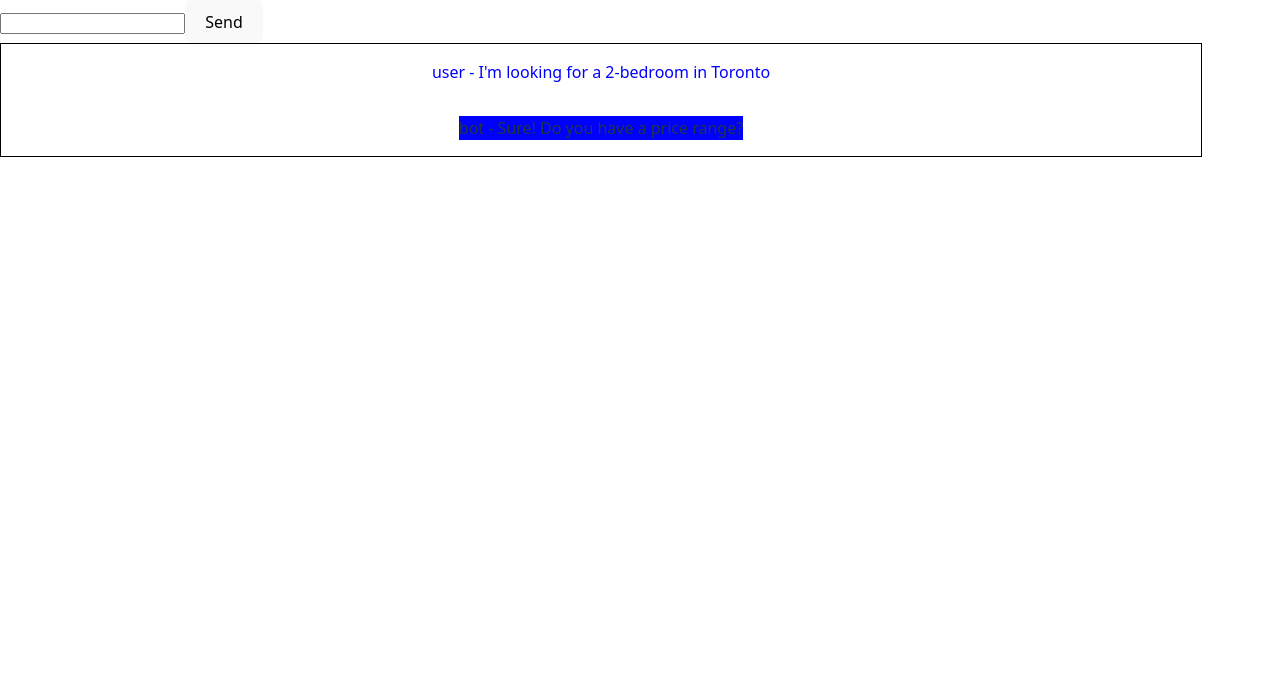
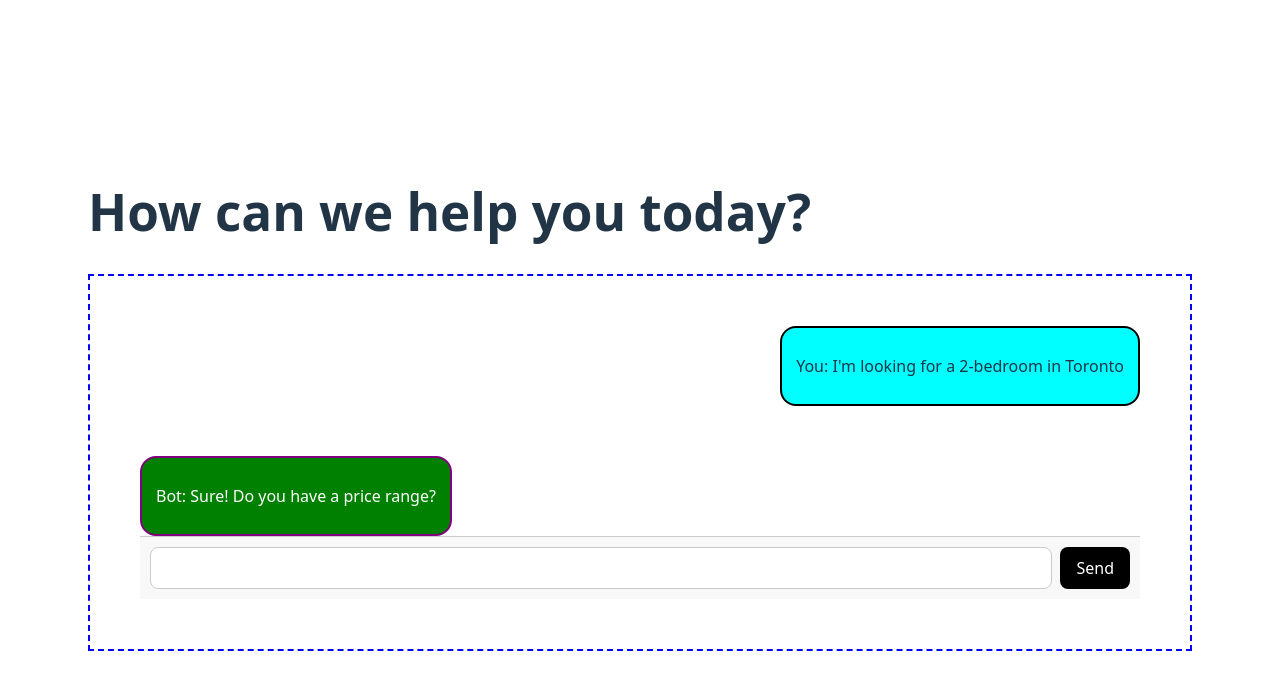
Before and after one commit to Tommi351/real-estate-chatbot, a React (Vite) app: page / in a window 1280 px wide. Shown: the top 690 px of the page. Built offline with nearby package versions, Linux system fonts and the light colour scheme.

Commit message:
feat: July 8th. Finally finished Phase 1. Moving on to Phase 2: Integrate AI

```diff
--- a/src/App.css
+++ b/src/App.css
@@ -1,10 +1,14 @@
 html, body, #root {
-  height: 100%;
+  min-height: 100%;
   margin: 0;
+  display: flex;
+  flex-direction: column;
+  justify-content: center;
 }
 
 .app {
   display: flex;
   flex-direction: column;
+  justify-content: center;
   min-height: 100vh;
 }
--- /dev/null
+++ b/src/components/Chatbot.css
@@ -0,0 +1,8 @@
+.Chatbot {
+    display: flex;
+    flex-direction: column;
+    min-width: 1000px;
+    border: 2px dashed blue;
+    margin: auto;
+    padding: 50px 50px;
+}
--- a/src/components/Chatbot.jsx
+++ b/src/components/Chatbot.jsx
@@ -1,5 +1,6 @@
 import MessageList from "./MessageList.jsx";
 import InputBox from "./InputBox.jsx";
+import "./Chatbot.css";
 
 const messages = [
   { id: 1, sender: "user", text: "I'm looking for a 2-bedroom in Toronto" },
@@ -8,9 +9,12 @@ const messages = [
 
 function Chatbot() {
     return (
-        <div>
+      <div>
+        <h1>How can we help you today?</h1>
+        <div className="Chatbot">
+           <MessageList messages={messages}/>
            <InputBox/>
-           <MessageList messages={messages}/>
+        </div>
         </div>
     )
 }
--- /dev/null
+++ b/src/components/InputBox.css
@@ -0,0 +1,31 @@
+.InputBox {
+  display: flex;
+  padding: 10px;
+  gap: 8px;
+  border-top: 1px solid #ccc;
+  background-color: #f8f8f8;
+}
+
+.InputBox input {
+  flex-grow: 1;
+  padding: 10px 14px;
+  border: 1px solid #ccc;
+  border-radius: 8px;
+  font-size: 1rem;
+  outline: none;
+}
+
+.InputBox button {
+  background-color: black;
+  color: white;
+  border: none;
+  padding: 10px 16px;
+  border-radius: 8px;
+  font-size: 1rem;
+  cursor: pointer;
+  transition: background-color 0.2s ease;
+}
+
+.InputBox button:hover {
+  background-color: #1741b6;
+}
--- a/src/components/InputBox.jsx
+++ b/src/components/InputBox.jsx
@@ -1,5 +1,5 @@
 import { useState } from "react";
-
+import "./InputBox.css";
 function InputBox() {
     const [input, setInput] = useState("");
     function onChange(evt) {
@@ -11,7 +11,7 @@ function InputBox() {
         setInput("");
     }
     return (
-        <form onSubmit={handleSend}>
+        <form onSubmit={handleSend} className="InputBox">
             <input type="text" value={input} onChange={onChange}/>
             <button type="submit">Send</button>
         </form>
--- a/src/components/MessageBubble.css
+++ b/src/components/MessageBubble.css
@@ -1,5 +1,23 @@
 .MessageBubble {
-    display: flex;
-    flex-direction: column;
-    align-items: center;
+  display: block;
+  width: fit-content;
+  max-width: 75%;
+  padding: 10px 14px;
+  border-radius: 1rem;
+  word-wrap: break-word;
 }
+
+.user-style {
+    background-color: aqua;
+    border: 2px solid black;
+    margin-left: auto;
+    align-self: flex-end;
+}
+
+.bot-style {
+    background-color: green;
+    color: white;
+    border: 2px solid purple;
+    margin-right: auto;
+    align-self: flex-start;
+}
--- a/src/components/MessageBubble.jsx
+++ b/src/components/MessageBubble.jsx
@@ -1,11 +1,11 @@
 import "./MessageBubble.css";
 function MessageBubble({text, sender}) {
-    const styles = sender === 'bot'
-  ? { backgroundColor: "blue", alignItems: "flex-start" }
-  : { color: "blue", alignItems: "flex-end" };
     return (
-        <div className="MessageBubble">
-            <p style={styles}>{sender} - {text}</p>
+        <div className={`MessageBubble ${sender === 'bot' ? 'bot-style' : 'user-style'}`}>
+            <p>
+                {sender === 'bot' ? 'Bot: ' : 'You: '}
+                {text}
+            </p>
         </div>
     )
 }
--- a/src/components/MessageList.css
+++ b/src/components/MessageList.css
@@ -1,8 +1,8 @@
 .MessageList {
     display: flex;
     flex-direction: column;
-    justify-content: center;
-    width: 1200px;
-    border-width: 0px;
-    border: 1px solid black;
+    gap: 50px;
+    flex-grow: 1;
+    overflow-y: auto;
+    width: 100%;
 }
--- a/src/components/MessageList.jsx
+++ b/src/components/MessageList.jsx
@@ -4,7 +4,7 @@ function MessageList({messages}) {
     return (
         <div className="MessageList">
             {messages.map((m) => (
-                <MessageBubble key={m.id} {...m}/>
+                <MessageBubble key={m.id} {...m} />
             ))}
         </div>
     )
```
